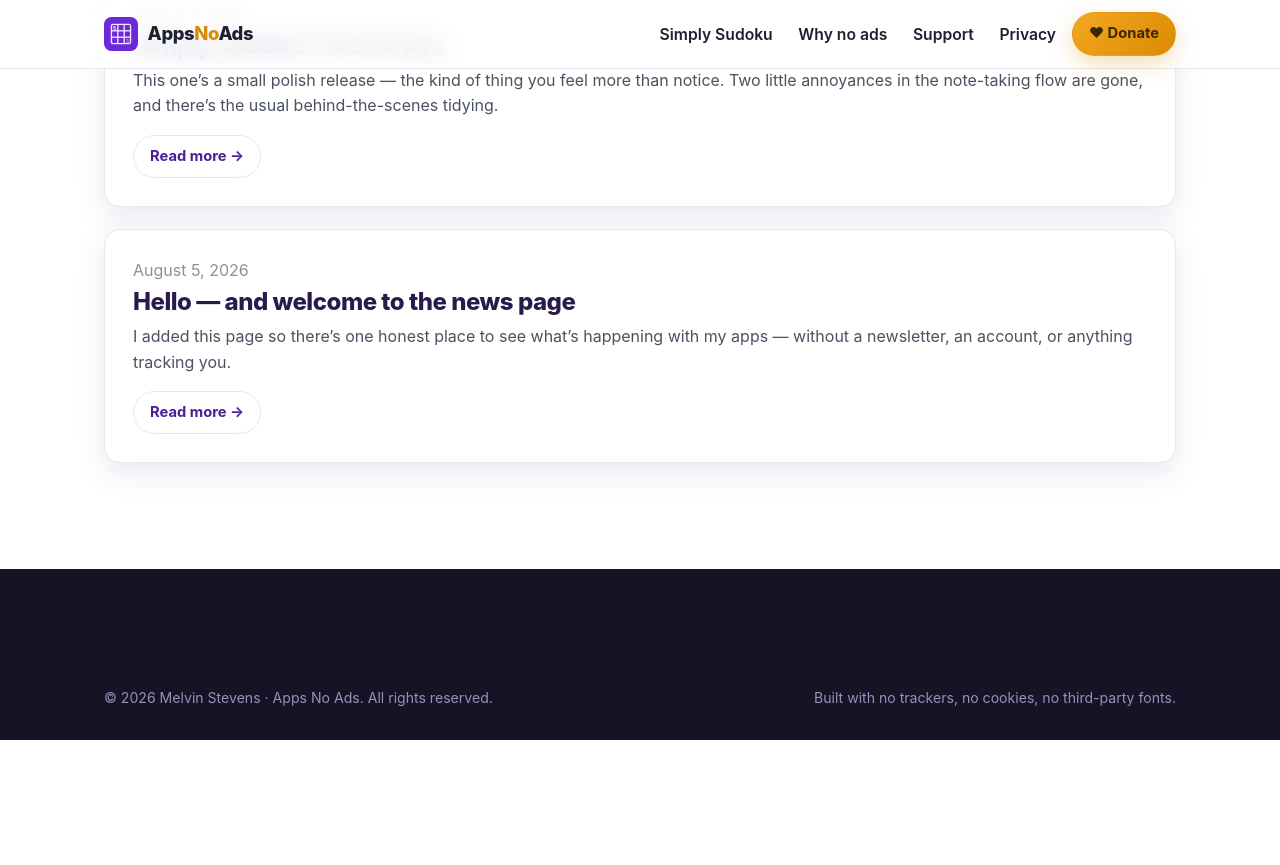
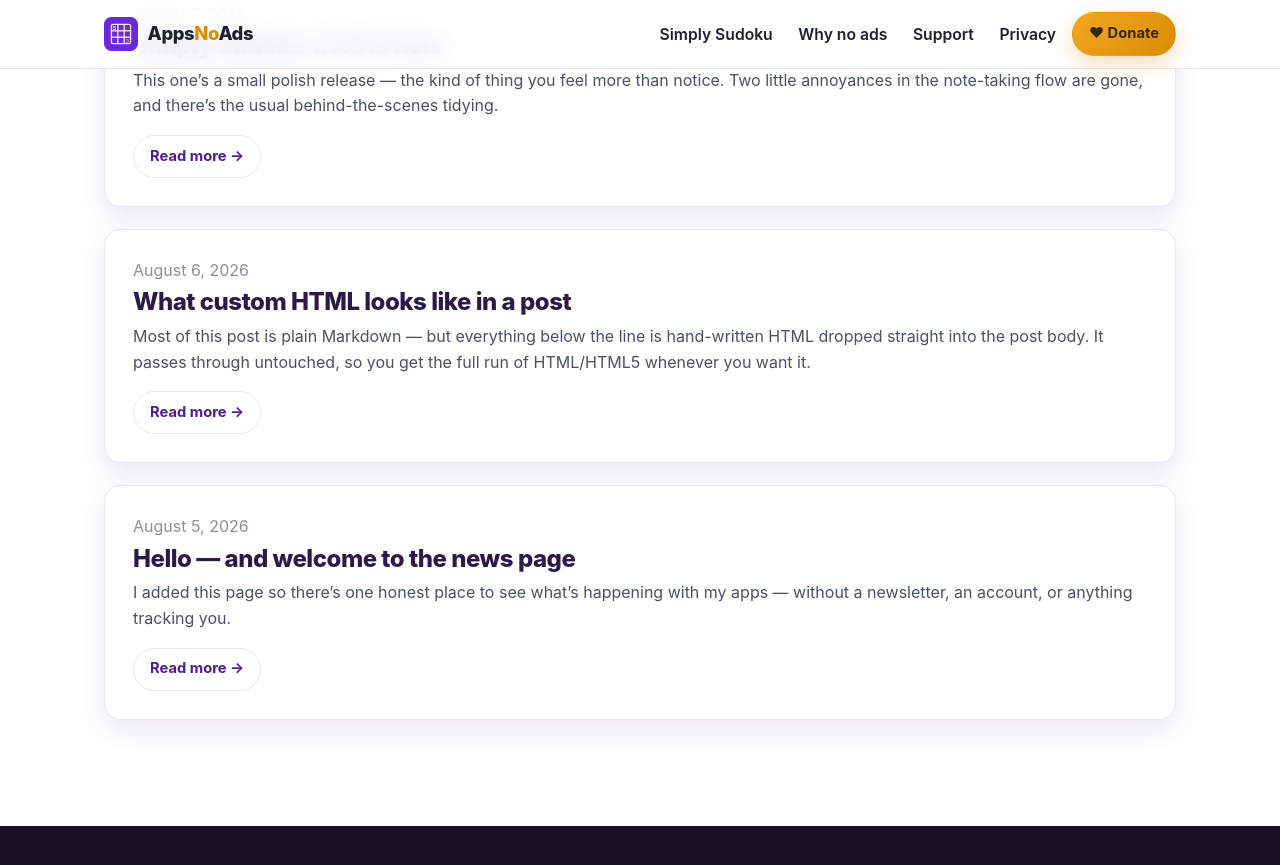
Before and after one commit to mstevensjr/appsnoads, a Jekyll site: the page built from news-testing-2/index.html, in a window 1280 px wide and 900 px high, scrolled down 478 px. Shown: the top 865 px of the window. Built offline with Jekyll 4.4.1, drawn with Linux system fonts in a browser that asks for light colours; before the commit the page ends 1218 px from its top, so only the background shows below that.

Commit message:
site: demo HTML-in-posts for V2 (showcase post + raw-HTML admin body)
- _posts/2026-08-06-what-html-can-do.md: a post mixing Markdown with raw
  HTML (styled callout, image <figure>, button) to show HTML/HTML5 passes
  straight through Jekyll.
- admin/config.yml: Body widget set to markdown modes:["raw"] so the /admin
  editor is a raw box where you can type HTML or Markdown; updated banner + README.

```diff
--- /dev/null
+++ b/_posts/2026-08-06-what-html-can-do.md
@@ -0,0 +1,29 @@
+---
+title: "What custom HTML looks like in a post"
+date: 2026-08-06 12:00:00 -0500
+category: "Demo"
+description: "A test post proving you can drop full HTML/HTML5 straight into a Decap/Jekyll post — a styled callout and an image figure, all hand-written."
+---
+
+Most of this post is plain Markdown — but everything below the line is
+**hand-written HTML dropped straight into the post body.** It passes through
+untouched, so you get the full run of HTML/HTML5 whenever you want it.
+
+<div style="margin:1.4rem 0;padding:1.1rem 1.3rem;border-radius:14px;background:#f3ecff;border:1px solid #d9c9ff;color:#3a2a5a">
+  <strong style="display:block;font-size:1.05rem;margin-bottom:.3rem">📌 This whole box is raw HTML</strong>
+  A styled callout with its own background, border, and rounded corners — none of
+  which plain Markdown can do on its own. You can build cards, notes, buttons, or
+  anything else right inside a post.
+</div>
+
+<figure style="margin:1.6rem 0;text-align:center">
+  <img src="/screenshots/themes.jpg" alt="Simply Sudoku theme picker" width="540" height="1170" style="max-width:240px;width:100%;height:auto;border-radius:16px;box-shadow:0 10px 30px rgba(76,29,149,.18)">
+  <figcaption style="margin-top:.6rem;color:#6b6480;font-size:.9rem">An image <code>&lt;figure&gt;</code> with a caption — also just HTML in the post.</figcaption>
+</figure>
+
+<p style="text-align:center;margin:1.4rem 0">
+  <a class="btn btn-primary" href="/simple-sudoku.html">Even a styled button &rarr;</a>
+</p>
+
+And then you can drop right back into **Markdown** for the rest of the post. Mix
+and match however you like — that's the point.
--- a/admin/config.yml
+++ b/admin/config.yml
@@ -34,4 +34,6 @@
       - { label: "Date", name: "date", widget: "datetime", date_format: "yyyy-MM-dd", time_format: false }
       - { label: "Category", name: "category", widget: "string", default: "Notes", required: false }
       - { label: "Summary (for the list page)", name: "description", widget: "text", required: false }
-      - { label: "Body", name: "body", widget: "markdown" }
+      # Raw editor: type Markdown, full HTML/HTML5, or a mix — it passes straight
+      # through to the page. Remove `modes: ["raw"]` to get the rich WYSIWYG editor.
+      - { label: "Body — Markdown &/or HTML", name: "body", widget: "markdown", modes: ["raw"], hint: "Write Markdown, HTML/HTML5, or both. Try pasting a <div> or <figure> — it renders as-is." }
--- a/admin/index.html
+++ b/admin/index.html
@@ -9,7 +9,9 @@
 <body>
   <div style="background:#065f46;color:#fff;padding:12px 16px;font:14px/1.4 system-ui,-apple-system,sans-serif;text-align:center">
     <strong>DEMO MODE</strong> — this is the Decap CMS writing dashboard for “Version 2.”
-    Click <em>News post &rarr; New News post</em> and try it. Nothing is saved (no login needed for the demo).
+    Click <em>News post &rarr; New News post</em> and try it. The <strong>Body</strong> field is a
+    <strong>raw editor — type Markdown, HTML/HTML5, or both</strong> (paste a <code>&lt;div&gt;</code> or
+    <code>&lt;figure&gt;</code> and it renders). Nothing is saved (no login needed for the demo).
     Real publishing = swap in the GitHub backend + a one-time free login helper.
   </div>
   <!-- Decap CMS is loaded from a CDN here for the demo. In production you'd
```
Also changed, not shown: README.md.
